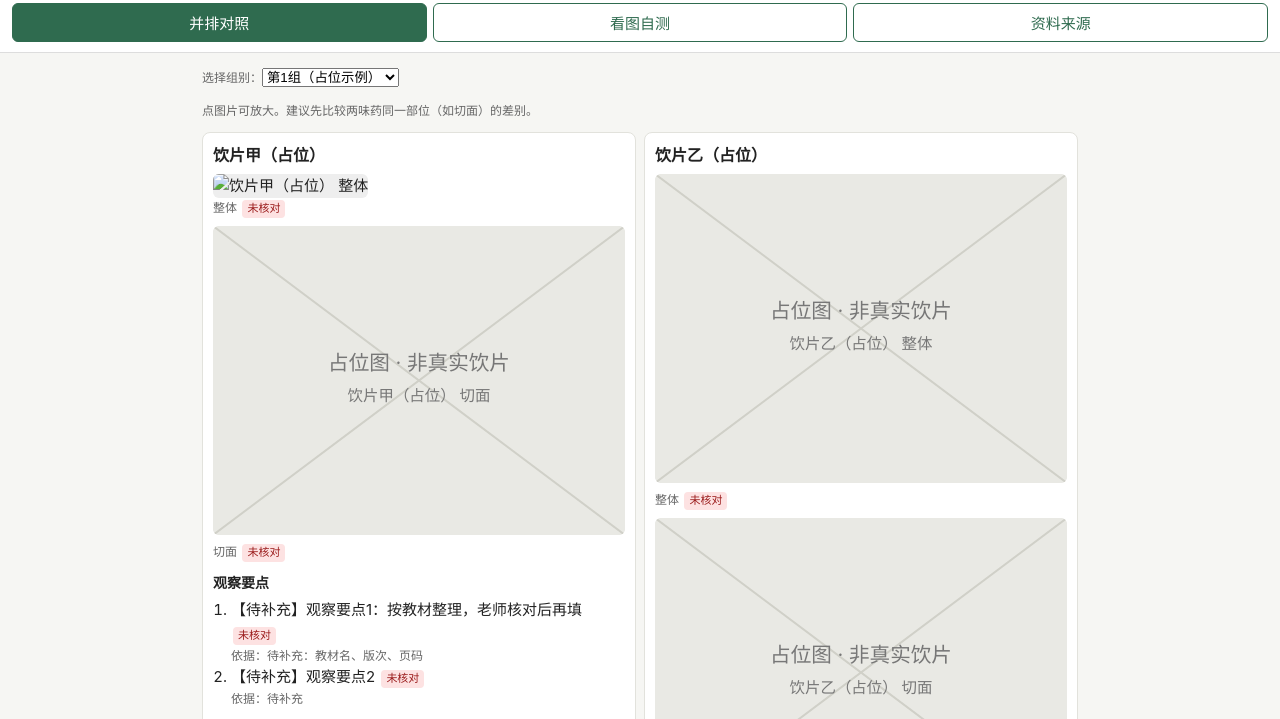
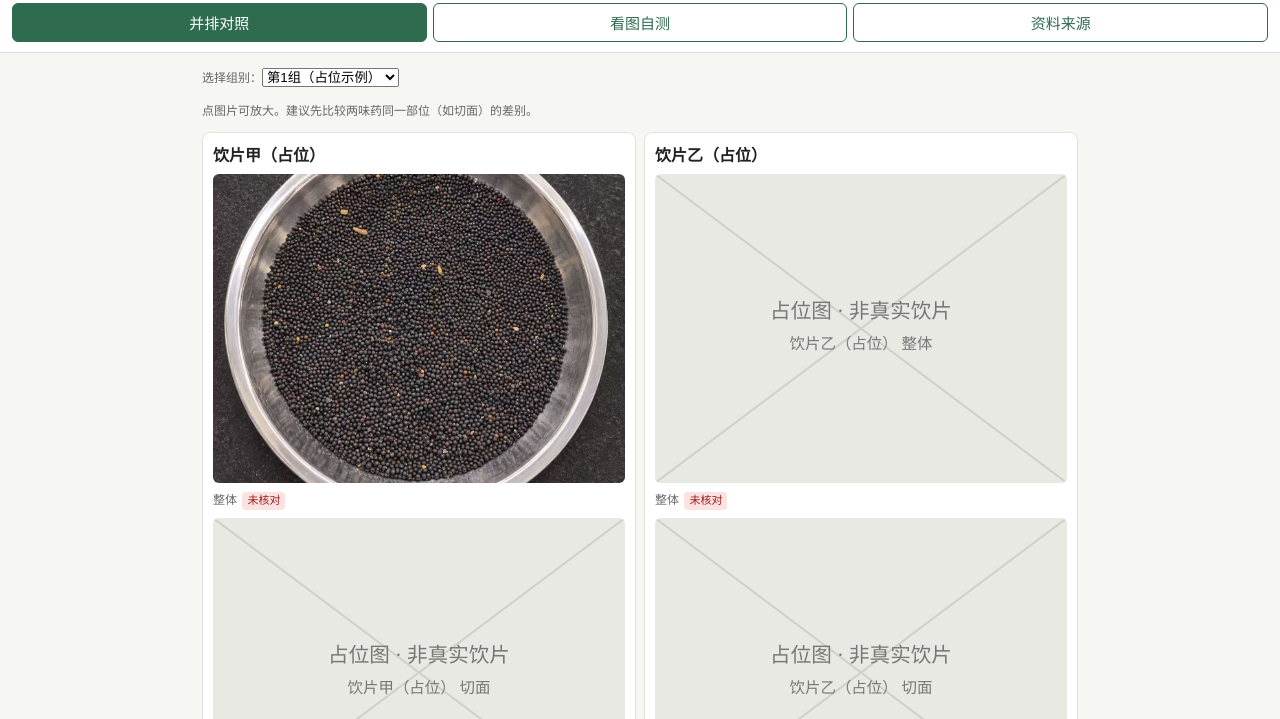
Before and after one commit to Siegfriedqaq/Madecine, a plain HTML site: page index.html in a window 1280 px wide. Shown: the part 81-800 px from the top of the page. Drawn offline with Linux system fonts and the light colour scheme.

Commit message:
Update index.html

```diff
--- a/index.html
+++ b/index.html
@@ -78,7 +78,7 @@ const DATA = [
           { text:"【待补充】观察要点2", source:"待补充", status:"未核对", checkedBy:"", checkedDate:"" }
         ],
         photos: [
-{ file:"img/第一张图片文件名.jpg", role:"study", view:"整体", source:"待补充", status:"未核对", checkedBy:"", checkedDate:"" },
+{ file:"img/262.jpeg", role:"study", view:"整体", source:"待补充", status:"未核对", checkedBy:"", checkedDate:"" },
           { file:"", role:"study", view:"切面", source:"占位图，非真实饮片", status:"未核对", checkedBy:"", checkedDate:"" },
           { file:"", role:"quiz",  view:"自测图", source:"占位图，非真实饮片", status:"未核对", checkedBy:"", checkedDate:"" }
         ]
```
